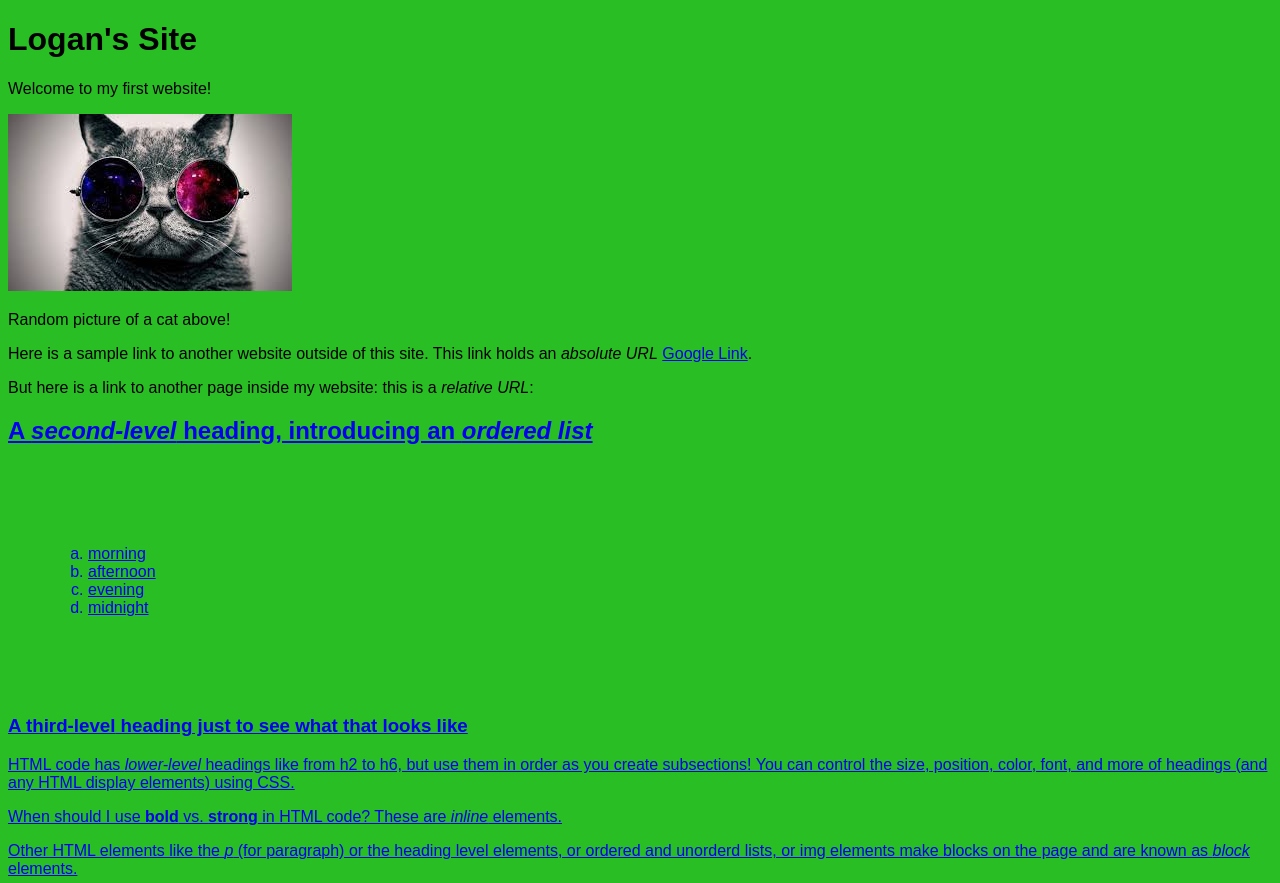
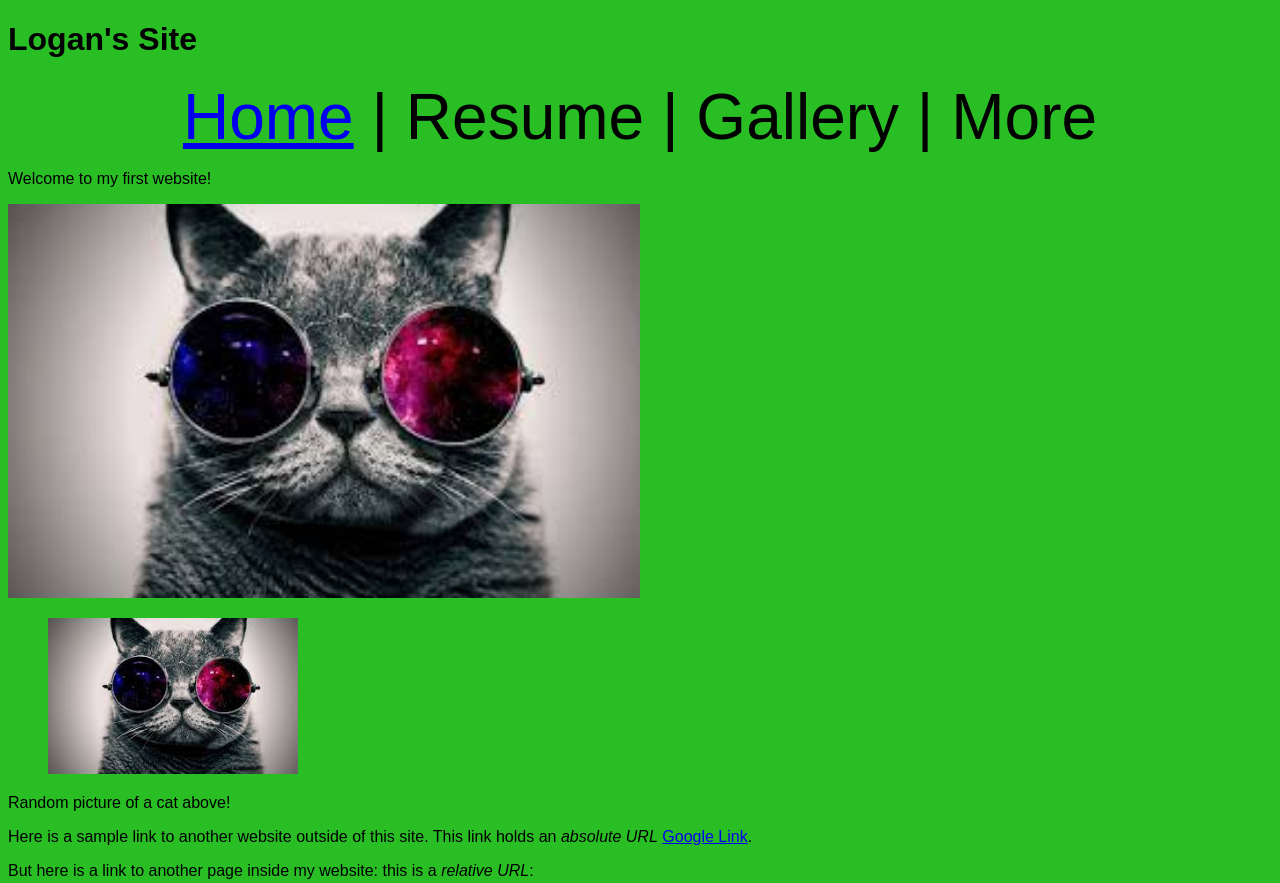
Before and after one commit to luh429/Logans_site, a plain HTML site: page docs/index.html in a window 1280 px wide. Shown: the top 883 px of the page. Drawn offline with Linux system fonts and the light colour scheme.

Commit message:
Adding picture size and start navigation bar

```diff
--- a/docs/index.html
+++ b/docs/index.html
@@ -13,8 +13,12 @@
     <body>
         <!--ebb: Here is where the code for the visible display of a website appears! -->
    <h1>Logan's Site</h1>
+   <section>
+       <div class="menuA"><a href="index.html"> Home</a> |  Resume |  Gallery | More</div> </section>
      <p>Welcome to my first website!</p>
-        <img src="images/Cat_with_glasses.jpg" alt="Dr. B's firebelly newt image"/>
+        <img class="photo1" src="images/Cat_with_glasses.jpg" alt="Dr. B's firebelly newt image"/>
+
+        <figure>  <img class="photo2" src="images/Cat_with_glasses.jpg" alt="Dr. B's firebelly newt image"/> </figure>
 
         <p>Random picture of a cat above!</p>
         <p>Here is a sample link to another website outside of this site. This link holds an <dfn>absolute URL</dfn> <a href="https://www.google.com/">Google Link</a>.</p>
--- a/docs/style.css
+++ b/docs/style.css
@@ -1,6 +1,3 @@
-head {
-background-color: black
-}
 
 body {
 background-color: /*BurlyWood*/ #2abe25;
@@ -8,6 +5,11 @@ background-color: /*BurlyWood*/ #2abe25;
 color: black;
 font-family: arial, helvetica, sans-serif;
 }
+
+img.photo1 {width:50%}
+img.photo2 {width:250px}
+
+div.menuA {text-align:center; font-size: 5vw}
 
 /* ebb: This is a comment in CSS:
  * Notice that the properties I set on the <body> element get passed down to elements inside it. So all my text is the color and font that I set here.
```
